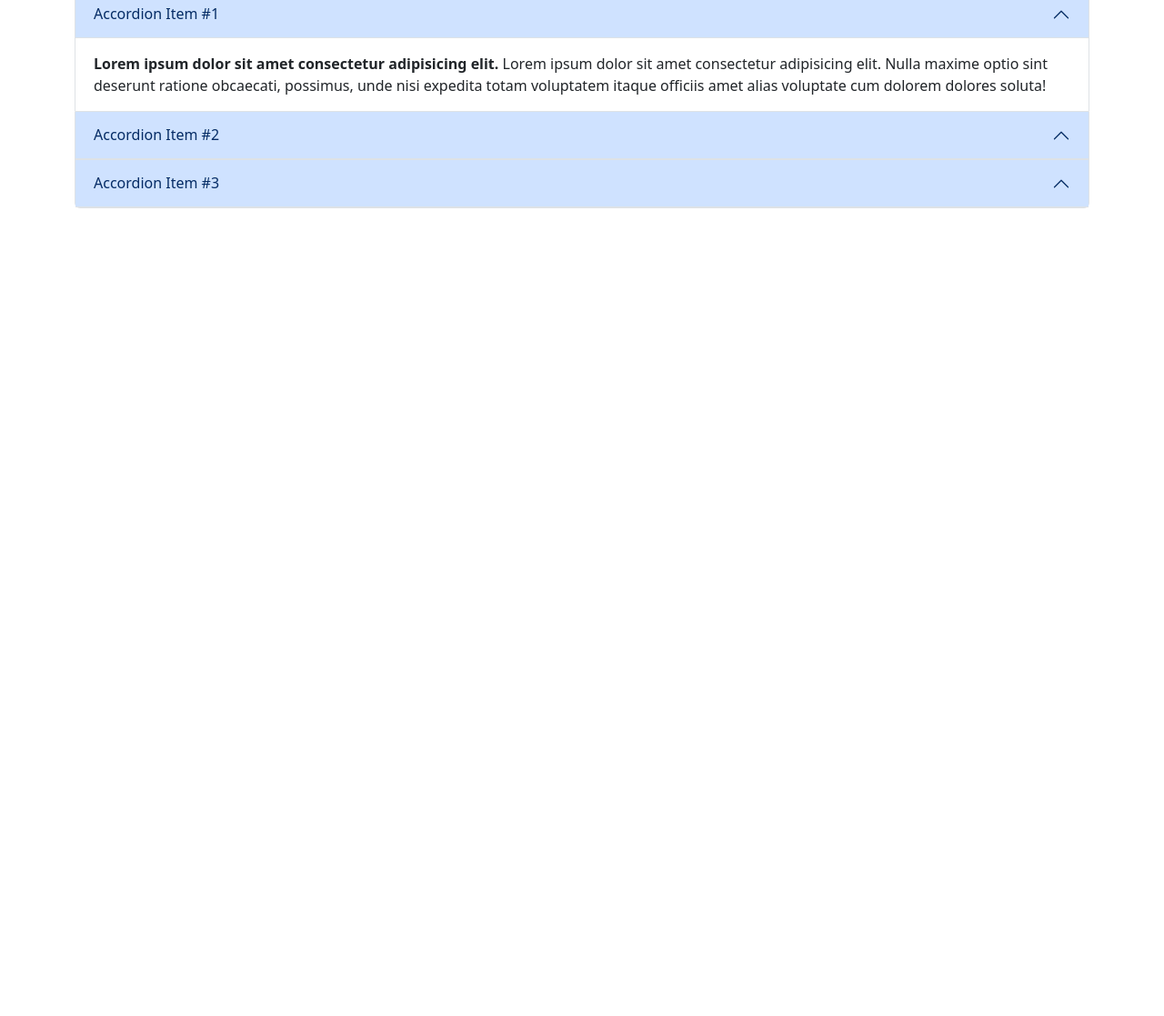
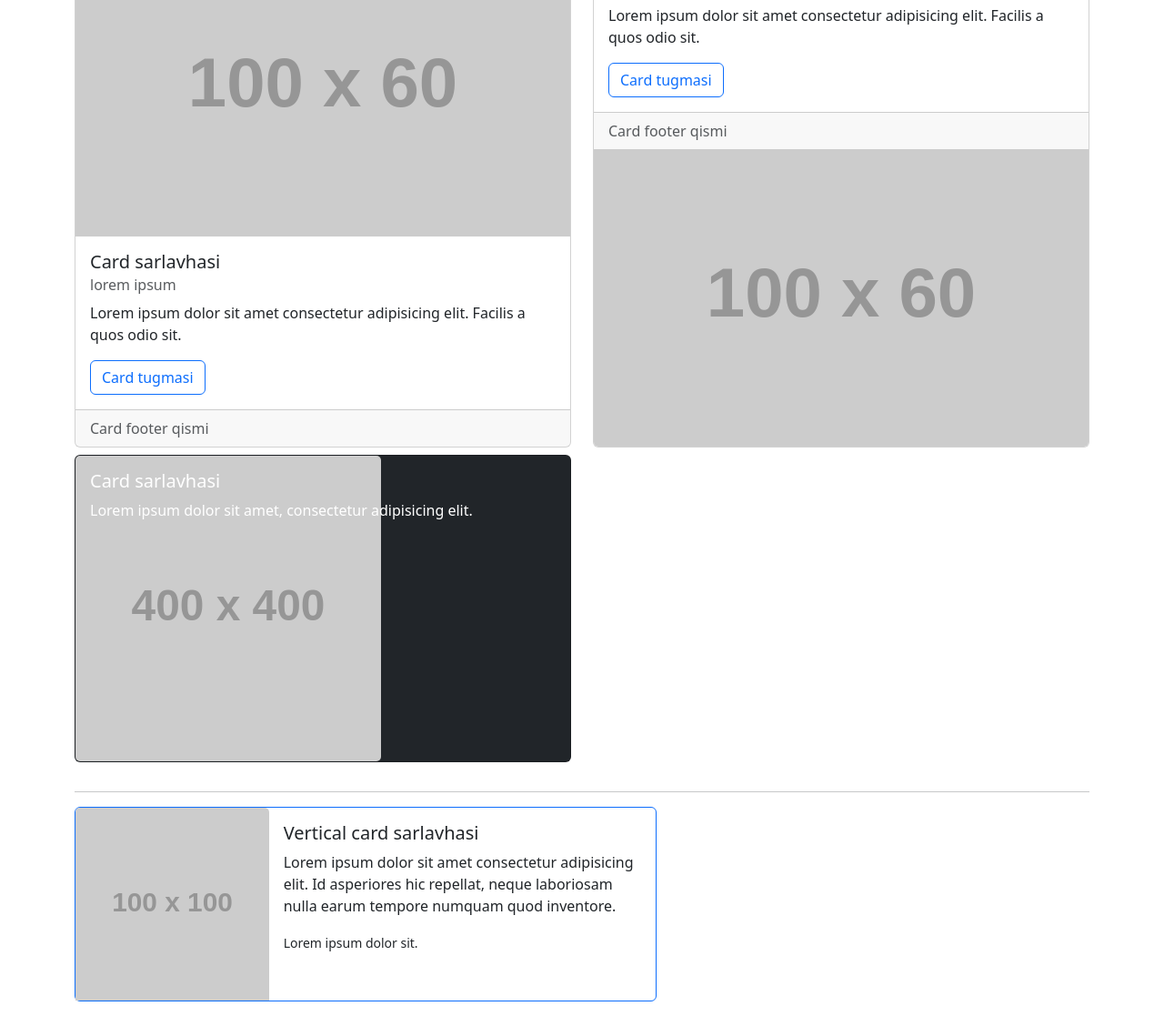
Before and after one commit to Abdul-WD/bootstrapLesson-2, a plain HTML site: page index.html in a window 1280 px wide. Shown: the part 67-1184 px from the top of the page at 91% size. Before the commit the page ends 800 px from the top, so only its background shows below. Drawn offline with nearby package versions, Linux system fonts and the light colour scheme; placeholder pictures from the web are drawn by us.

Commit message:
add gorizontal card

```diff
--- a/index.html
+++ b/index.html
@@ -9,8 +9,76 @@
 
   </head>
   <body>
+    <!-- Card -->
+    <div class="container">
+      <div class="row">
+
+        <div class="col-md-6 mb-2">
+          <div class="card">
+            <!-- <div class="card-header">Card #1 bosh qismi</div> -->
+            <img src="https://via.placeholder.com/100x60" alt="Rasm" class="card-img-top">
+            <div class="card-body">
+              <h5 class="card-title">Card sarlavhasi</h5>
+              <h6 class="card-subtitle mb-2 text-muted">lorem ipsum</h6>
+              <p class="card-text">Lorem ipsum dolor sit amet consectetur adipisicing elit. Facilis a quos odio sit.</p>
+              <a href="#" class="btn btn-outline-primary">Card tugmasi</a>
+            </div>
+            <div class="card-footer text-muted">
+              Card footer qismi
+            </div>
+          </div>
+        </div>
+
+        <div class="col-md-6">
+          <div class="card">
+            <!-- <div class="card-header">Card #2 bosh qismi</div> -->
+            <div class="card-body">
+              <h5 class="card-title">Card sarlavhasi</h5>
+              <h6 class="card-subtitle mb-2 text-muted">lorem ipsum</h6>
+              <p class="card-text">Lorem ipsum dolor sit amet consectetur adipisicing elit. Facilis a quos odio sit.</p>
+              <a href="#" class="btn btn-outline-primary">Card tugmasi</a>
+            </div>
+            <div class="card-footer text-muted">
+              Card footer qismi
+            </div>
+            <img src="https://via.placeholder.com/100x60" alt="Rasm" class="card-img-bottom">
+          </div>
+        </div>
+        <!-- card rasmini orqa fonga joylash -->
+        <div class="col-md-6 mb-3">
+          <div class="card bg-dark text-white">
+            <img src="https://via.placeholder.com/400" alt="Rasm" class="card-img" style="width: 21rem;">
+            <div class="card-img-overlay">
+              <h5 class="card-title">Card sarlavhasi</h5>
+              <p class="card-text">Lorem ipsum dolor sit amet, consectetur adipisicing elit. </p>
+            </div>
+          </div>
+        </div>
+
+
+      </div>
+      <hr>
+    </div>
+    <!-- Gorizontal card yaratish -->
 
     <div class="container">
+      <div class="card mb-3 border-primary" style="max-width: 640px;">
+        <div class="row g-0">
+          <div class="col-md-4">
+            <img src="https://via.placeholder.com/100" alt="Rasm" class="card-img-top">
+          </div>
+          <div class="col-md-8">
+            <div class="card-body">
+              <h5 class="card-title">Vertical card sarlavhasi</h5>
+              <p class="card-text">Lorem ipsum dolor sit amet consectetur adipisicing elit. Id asperiores hic repellat, neque laboriosam nulla earum tempore numquam quod inventore.</p>
+              <p class="card-title"><small class="text-mute">Lorem ipsum dolor sit.</small></p>
+            </div>
+          </div>
+        </div>
+      </div>
+    </div>
+
+    <!-- <div class="container">
       <h1>Hello, world!</h1>
       <div class="accordion" id="accordionExample">
 
@@ -54,7 +122,7 @@
         </div>
 
       </div>
-    </div>
+    </div> -->
 
 
     <!-- JS link -->
```
